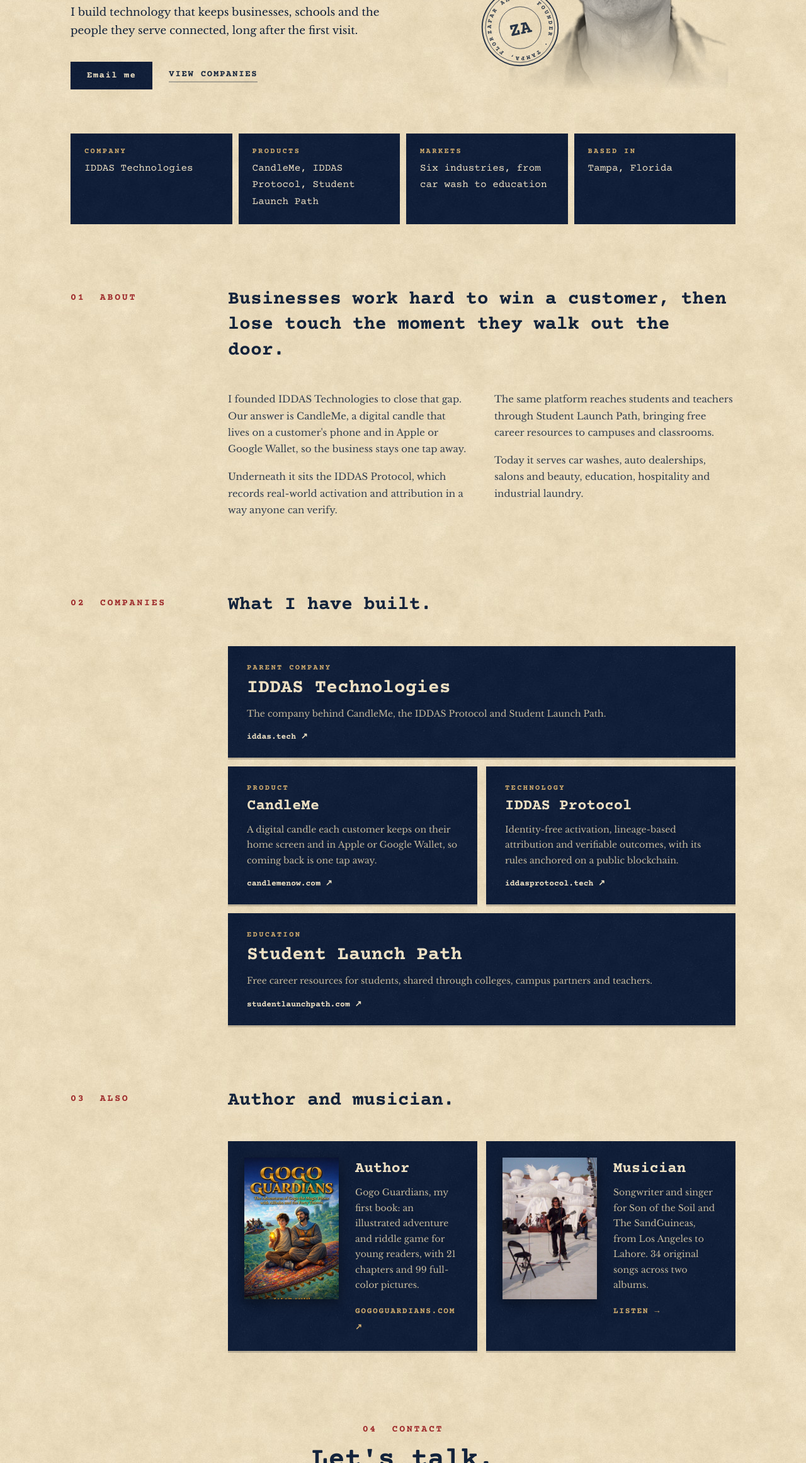
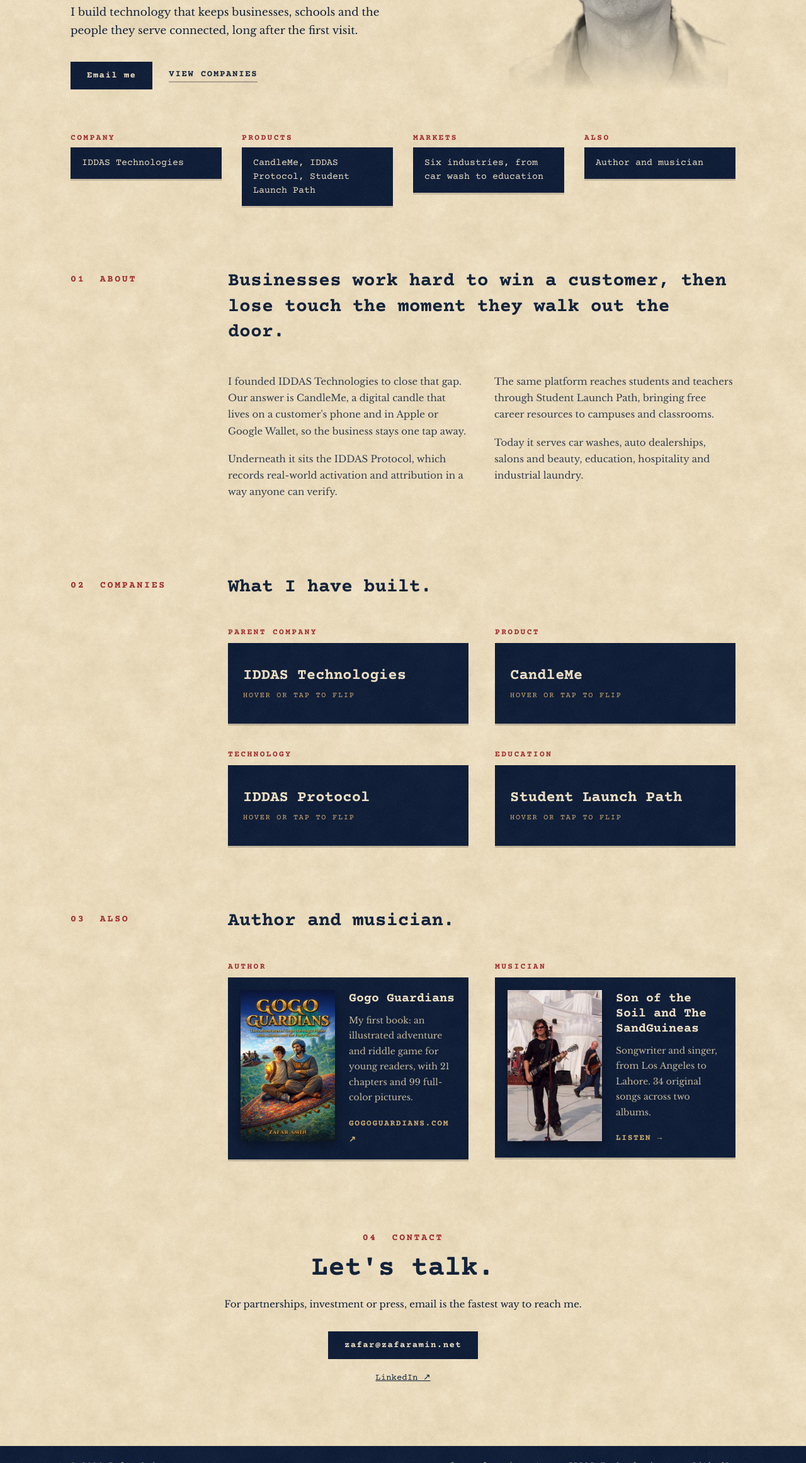
Before and after one commit to zafaramin1/zafaramin-net, a plain HTML site: page index.html in a window 1280 px wide. Shown: the part 477-2800 px from the top of the page at 63% size. Drawn offline with nearby package versions, Linux system fonts and the light colour scheme.

Commit message:
Version 7 live: red seal by name, no Tampa, smaller spaced blocks, flip cards, full book cover, closer stage photo
Co-Authored-By: Claude Opus 5.5 <noreply@anthropic.com>
Claude-Session: https://claude.ai/code/session_015buZBYE2VfpAMGZBf1rHnA

```diff
--- a/index.html
+++ b/index.html
@@ -22,7 +22,7 @@ header b{font:700 16px "Courier Prime",monospace;letter-spacing:.24em;color:var(
 /* hero */
 .hero{display:grid;grid-template-columns:1.25fr .75fr;gap:64px;align-items:end;padding:90px 0 70px}
 .hero .label{font-size:17px}
-.hero h1{font:700 clamp(34px,4.8vw,66px)/1.05 "Courier Prime",monospace;color:var(--ink);margin:16px 0 24px;letter-spacing:-.01em;white-space:nowrap}
+.hero h1{font:700 clamp(34px,4.8vw,66px)/1.05 "Courier Prime",monospace;color:var(--ink);letter-spacing:-.01em;white-space:nowrap}
 .hero p{font-size:17px;line-height:1.7;color:var(--ink);max-width:540px;margin:0 0 34px}
 .cta{display:flex;gap:26px;align-items:center;flex-wrap:wrap}
 .btn{display:inline-block;padding:14px 26px;background:var(--navy) url(img/navy-texture.jpg);background-size:512px;color:var(--cream);text-decoration:none;font:700 14px "Courier Prime",monospace;letter-spacing:.1em;transition:filter .2s}
@@ -31,12 +31,13 @@ header b{font:700 16px "Courier Prime",monospace;letter-spacing:.24em;color:var(
 .portrait{aspect-ratio:4/5;position:relative}
 .portrait img{width:100%;height:100%;object-fit:cover;display:block;filter:grayscale(1) sepia(.18) contrast(1.05);
  -webkit-mask-image:linear-gradient(to bottom,#000 72%,transparent 100%);mask-image:linear-gradient(to bottom,#000 72%,transparent 100%)}
-.seal{position:absolute;left:-34px;bottom:34px;width:128px;height:128px;transform:rotate(-12deg);opacity:.9}
+.namerow{display:flex;align-items:center;gap:26px;margin:16px 0 24px}.namerow h1{margin:0}
+.seal{width:104px;height:104px;flex:none;transform:rotate(-12deg);opacity:.92}
 /* facts */
-.facts{display:grid;grid-template-columns:repeat(4,1fr);gap:10px}
-.facts div{padding:22px 22px 24px}
-.facts span{display:block;font:700 12px "Courier Prime",monospace;letter-spacing:.2em;text-transform:uppercase;color:var(--gold);margin-bottom:6px}
-.facts strong{font:400 16px/1.45 "Courier Prime",monospace;color:var(--cream)}
+.facts{display:grid;grid-template-columns:repeat(4,1fr);gap:32px}
+.facts .box{padding:14px 18px;box-shadow:0 3px 0 rgba(0,0,0,.15)}
+.facts span{display:block;font:700 13px "Courier Prime",monospace;letter-spacing:.18em;text-transform:uppercase;color:var(--red);margin-bottom:8px}
+.facts strong{display:block;font:400 15px/1.45 "Courier Prime",monospace;color:var(--cream)}
 /* sections */
 section{padding:100px 0 0}
 .sh{display:grid;grid-template-columns:210px 1fr;gap:40px;margin-bottom:44px}
@@ -44,37 +45,42 @@ section{padding:100px 0 0}
 .sh h2{font:700 clamp(22px,2.6vw,30px)/1.35 "Courier Prime",monospace;color:var(--ink);margin:0;max-width:820px}
 .body{display:grid;grid-template-columns:210px 1fr 1fr;gap:40px}
 .body p{margin:0 0 18px}
-/* companies: navy blocks on tan */
-.cos{display:grid;grid-template-columns:1fr 1fr;gap:14px;margin-left:250px}
-.co{display:flex;flex-direction:column;padding:28px 30px 26px;text-decoration:none;box-shadow:0 3px 0 rgba(0,0,0,.18);transition:transform .2s,filter .2s}
-.co:hover{transform:translateY(-3px);filter:brightness(1.15)}
-.co .k{font:700 12px "Courier Prime",monospace;letter-spacing:.2em;text-transform:uppercase;color:var(--gold)}
-.co h3{font:700 24px/1.2 "Courier Prime",monospace;color:var(--cream);margin:8px 0 10px}
-.co p{margin:0;font-size:14px;color:var(--cream2);flex:1}
-.co i{font:700 13px "Courier Prime",monospace;font-style:normal;color:var(--cream);margin-top:16px}
-.co.lead{grid-column:1/-1}.co.lead h3{font-size:30px}
+/* companies: flip cards */
+.cos{display:grid;grid-template-columns:1fr 1fr;gap:42px 42px;margin-left:250px}
+.flip .k{display:block;font:700 13px "Courier Prime",monospace;letter-spacing:.18em;text-transform:uppercase;color:var(--red);margin-bottom:10px}
+.card{position:relative;height:128px;perspective:1100px;cursor:pointer;outline:none}
+.inner{position:absolute;inset:0;transition:transform .7s cubic-bezier(.3,.7,.2,1);transform-style:preserve-3d}
+.card:hover .inner,.card.on .inner,.card:focus-visible .inner{transform:rotateY(180deg)}
+.face{position:absolute;inset:0;backface-visibility:hidden;-webkit-backface-visibility:hidden;padding:20px 24px;display:flex;flex-direction:column;justify-content:center;box-shadow:0 3px 0 rgba(0,0,0,.18)}
+.face h3{font:700 24px/1.2 "Courier Prime",monospace;color:var(--cream);margin:0}
+.face small{font:400 12px "Courier Prime",monospace;letter-spacing:.14em;text-transform:uppercase;color:var(--gold);margin-top:10px}
+.back{transform:rotateY(180deg)}
+.back p{margin:0 0 10px;font-size:13.5px;line-height:1.6;color:var(--cream2)}
+.back a{font:700 13px "Courier Prime",monospace;color:var(--cream);text-decoration:none}.back a:hover{text-decoration:underline}
+.flip.wide{grid-column:1/-1}.flip.wide .face h3{font-size:28px}
 /* also: navy blocks with big pictures */
-.also{display:grid;grid-template-columns:1fr 1fr;gap:14px;margin-left:250px}
-.al{display:flex;gap:26px;align-items:flex-start;padding:26px;text-decoration:none;box-shadow:0 3px 0 rgba(0,0,0,.18);transition:transform .2s,filter .2s}
+.also{display:grid;grid-template-columns:1fr 1fr;gap:42px;margin-left:250px}
+.also .k{display:block;font:700 13px "Courier Prime",monospace;letter-spacing:.18em;text-transform:uppercase;color:var(--red);margin-bottom:10px}
+.al{display:flex;gap:22px;align-items:flex-start;padding:20px;text-decoration:none;box-shadow:0 3px 0 rgba(0,0,0,.18);transition:transform .2s,filter .2s}
 .al:hover{transform:translateY(-3px);filter:brightness(1.15)}
-.al img{width:150px;height:225px;object-fit:cover;object-position:top;flex:none;box-shadow:0 6px 18px rgba(0,0,0,.4)}
-.al h4{font:700 24px/1.2 "Courier Prime",monospace;color:var(--cream);margin:4px 0 10px}
+.al img{width:150px;height:240px;object-fit:cover;flex:none;box-shadow:0 6px 18px rgba(0,0,0,.4)}
+.al h4{font:700 20px/1.2 "Courier Prime",monospace;color:var(--cream);margin:2px 0 10px}
 .al p{margin:0 0 14px;font-size:14px;color:var(--cream2)}
 .al span{font:700 13px "Courier Prime",monospace;letter-spacing:.12em;text-transform:uppercase;color:var(--gold)}
 /* contact on tan */
 .contact{padding:110px 0 100px;text-align:center}
 .contact h2{font:700 clamp(30px,3.6vw,44px)/1.1 "Courier Prime",monospace;color:var(--ink);margin:14px 0 18px}
-.contact p{max-width:540px;margin:0 auto 30px;color:var(--ink)}
+.contact p{max-width:760px;margin:0 auto 30px;color:var(--ink)}
 .contact .small{margin:20px auto 0;font:400 14px "Courier Prime",monospace}
 footer{padding:24px 0 30px;font:400 13px "Courier Prime",monospace;letter-spacing:.06em}
 footer .wrap{display:flex;justify-content:space-between;gap:20px;flex-wrap:wrap}
 footer a{text-decoration:none}footer a:hover{color:var(--cream)}
 @media(max-width:900px){
  .wrap{padding:0 20px}header .nav{display:none}
- .hero{grid-template-columns:1fr;gap:36px;padding:48px 0 52px}.portrait{max-width:280px;order:-1}.seal{left:-10px;width:96px;height:96px}
+ .hero{grid-template-columns:1fr;gap:36px;padding:48px 0 52px}.portrait{max-width:280px;order:-1}
  .facts{grid-template-columns:1fr 1fr}
  section{padding-top:70px}.sh,.body{grid-template-columns:1fr;gap:12px}.sh{margin-bottom:24px}.body>div:first-child{display:none}
- .cos,.also{grid-template-columns:1fr;margin-left:0}
+ .cos,.also{grid-template-columns:1fr;margin-left:0;gap:30px}.facts{gap:20px}.namerow{gap:14px}.seal{width:72px;height:72px}
  .al{flex-direction:column}.al img{width:100%;height:auto;aspect-ratio:3/4;max-width:240px}
 }
 </style></head>
@@ -86,23 +92,24 @@ footer a{text-decoration:none}footer a:hover{color:var(--cream)}
 <div class="hero">
   <div>
     <span class="label">Founder, IDDAS Technologies</span>
-    <h1>Zafar Amin</h1>
+    <div class="namerow"><h1>Zafar Amin</h1>
+  <svg class="seal" viewBox="0 0 200 200" aria-hidden="true"><defs><path id="ring" d="M100,100 m-72,0 a72,72 0 1,1 144,0 a72,72 0 1,1 -144,0"/></defs>
+   <circle cx="100" cy="100" r="94" fill="none" stroke="#9e2a2b" stroke-width="3"/><circle cx="100" cy="100" r="86" fill="none" stroke="#9e2a2b" stroke-width="1.2"/>
+   <circle cx="100" cy="100" r="52" fill="none" stroke="#9e2a2b" stroke-width="1.2"/>
+   <text font-family="Courier Prime,monospace" font-weight="700" font-size="13.5" letter-spacing="2.2" fill="#9e2a2b"><textPath href="#ring">ZAFAR AMIN &#183; THE FOUNDER &#183; ZAFAR AMIN &#183; THE FOUNDER &#183;</textPath></text>
+   <text x="100" y="116" text-anchor="middle" font-family="Courier Prime,monospace" font-weight="700" font-size="46" fill="#9e2a2b">ZA</text></svg></div>
     <p>I build technology that keeps businesses, schools and the people they serve connected, long after the first visit.</p>
     <div class="cta"><a class="btn" href="mailto:zafar@zafaramin.net">Email me</a><a class="lnk" href="#companies">View companies</a></div>
   </div>
   <div class="portrait"><img src="img/zafar-bw.png" alt="Zafar Amin">
-  <svg class="seal" viewBox="0 0 200 200" aria-hidden="true"><defs><path id="ring" d="M100,100 m-72,0 a72,72 0 1,1 144,0 a72,72 0 1,1 -144,0"/></defs>
-   <circle cx="100" cy="100" r="94" fill="none" stroke="#13233b" stroke-width="3"/><circle cx="100" cy="100" r="86" fill="none" stroke="#13233b" stroke-width="1.2"/>
-   <circle cx="100" cy="100" r="52" fill="none" stroke="#13233b" stroke-width="1.2"/>
-   <text font-family="Courier Prime,monospace" font-weight="700" font-size="15" letter-spacing="4.2" fill="#13233b"><textPath href="#ring">ZAFAR AMIN &#183; FOUNDER &#183; TAMPA, FLORIDA &#183;</textPath></text>
-   <text x="100" y="116" text-anchor="middle" font-family="Courier Prime,monospace" font-weight="700" font-size="46" fill="#13233b">ZA</text></svg></div>
+</div>
 </div>
 
 <div class="facts">
-  <div class="navy"><span>Company</span><strong>IDDAS Technologies</strong></div>
-  <div class="navy"><span>Products</span><strong>CandleMe, IDDAS Protocol, Student Launch Path</strong></div>
-  <div class="navy"><span>Markets</span><strong>Six industries, from car wash to education</strong></div>
-  <div class="navy"><span>Based in</span><strong>Tampa, Florida</strong></div>
+  <div><span>Company</span><strong class="box navy">IDDAS Technologies</strong></div>
+  <div><span>Products</span><strong class="box navy">CandleMe, IDDAS Protocol, Student Launch Path</strong></div>
+  <div><span>Markets</span><strong class="box navy">Six industries, from car wash to education</strong></div>
+  <div><span>Also</span><strong class="box navy">Author and musician</strong></div>
 </div>
 
 <section id="about">
@@ -116,29 +123,38 @@ footer a{text-decoration:none}footer a:hover{color:var(--cream)}
 <section id="companies">
   <div class="sh"><span class="label">02 &nbsp;Companies</span><h2>What I have built.</h2></div>
   <div class="cos">
-    <a class="co lead navy" href="https://iddas.tech" target="_blank" rel="noopener"><span class="k">Parent company</span><h3>IDDAS Technologies</h3><p>The company behind CandleMe, the IDDAS Protocol and Student Launch Path.</p><i>iddas.tech &#8599;</i></a>
-    <a class="co navy" href="https://candlemenow.com/showcase" target="_blank" rel="noopener"><span class="k">Product</span><h3>CandleMe</h3><p>A digital candle each customer keeps on their home screen and in Apple or Google Wallet, so coming back is one tap away.</p><i>candlemenow.com &#8599;</i></a>
-    <a class="co navy" href="https://iddasprotocol.tech" target="_blank" rel="noopener"><span class="k">Technology</span><h3>IDDAS Protocol</h3><p>Identity-free activation, lineage-based attribution and verifiable outcomes, with its rules anchored on a public blockchain.</p><i>iddasprotocol.tech &#8599;</i></a>
-    <a class="co lead navy" href="https://studentlaunchpath.com" target="_blank" rel="noopener"><span class="k">Education</span><h3>Student Launch Path</h3><p>Free career resources for students, shared through colleges, campus partners and teachers.</p><i>studentlaunchpath.com &#8599;</i></a>
+    <div class="flip"><span class="k">Parent company</span><div class="card" tabindex="0"><div class="inner">
+      <div class="face navy"><h3>IDDAS Technologies</h3><small>Hover or tap to flip</small></div>
+      <div class="face back navy"><p>The company behind CandleMe, the IDDAS Protocol and Student Launch Path.</p><a href="https://iddas.tech" target="_blank" rel="noopener">iddas.tech &#8599;</a></div></div></div></div>
+    <div class="flip"><span class="k">Product</span><div class="card" tabindex="0"><div class="inner">
+      <div class="face navy"><h3>CandleMe</h3><small>Hover or tap to flip</small></div>
+      <div class="face back navy"><p>A digital candle each customer keeps on their home screen and in Apple or Google Wallet, so coming back is one tap away.</p><a href="https://candlemenow.com/showcase" target="_blank" rel="noopener">candlemenow.com &#8599;</a></div></div></div></div>
+    <div class="flip"><span class="k">Technology</span><div class="card" tabindex="0"><div class="inner">
+      <div class="face navy"><h3>IDDAS Protocol</h3><small>Hover or tap to flip</small></div>
+      <div class="face back navy"><p>Identity-free activation, lineage-based attribution and verifiable outcomes, with its rules anchored on a public blockchain.</p><a href="https://iddasprotocol.tech" target="_blank" rel="noopener">iddasprotocol.tech &#8599;</a></div></div></div></div>
+    <div class="flip"><span class="k">Education</span><div class="card" tabindex="0"><div class="inner">
+      <div class="face navy"><h3>Student Launch Path</h3><small>Hover or tap to flip</small></div>
+      <div class="face back navy"><p>Free career resources for students, shared through colleges, campus partners and teachers.</p><a href="https://studentlaunchpath.com" target="_blank" rel="noopener">studentlaunchpath.com &#8599;</a></div></div></div></div>
   </div>
 </section>
 
 <section>
   <div class="sh"><span class="label">03 &nbsp;Also</span><h2>Author and musician.</h2></div>
   <div class="also">
-    <a class="al navy" href="https://gogoguardians.com" target="_blank" rel="noopener"><img src="img/gogo-cover.jpg" alt="Gogo Guardians book cover"><div><h4>Author</h4><p>Gogo Guardians, my first book: an illustrated adventure and riddle game for young readers, with 21 chapters and 99 full-color pictures.</p><span>gogoguardians.com &#8599;</span></div></a>
-    <a class="al navy" href="music/"><img src="music/img/lahore-2006.jpg" alt="Zafar Amin on stage in Lahore"><div><h4>Musician</h4><p>Songwriter and singer for Son of the Soil and The SandGuineas, from Los Angeles to Lahore. 34 original songs across two albums.</p><span>Listen &rarr;</span></div></a>
+    <div><span class="k">Author</span><a class="al navy" href="https://gogoguardians.com" target="_blank" rel="noopener"><img src="img/gogo-cover.jpg" alt="Gogo Guardians book cover"><div><h4>Gogo Guardians</h4><p>My first book: an illustrated adventure and riddle game for young readers, with 21 chapters and 99 full-color pictures.</p><span>gogoguardians.com &#8599;</span></div></a></div>
+    <div><span class="k">Musician</span><a class="al navy" href="music/"><img src="img/lahore-stage.jpg" alt="Zafar Amin on stage in Lahore"><div><h4>Son of the Soil and The SandGuineas</h4><p>Songwriter and singer, from Los Angeles to Lahore. 34 original songs across two albums.</p><span>Listen &rarr;</span></div></a></div>
   </div>
 </section>
 
 <div class="contact" id="contact">
   <span class="label">04 &nbsp;Contact</span>
   <h2>Let's talk.</h2>
-  <p>For partnerships, investment or press, email is the fastest way to reach me.</p>
+  <p>For partnerships, investment or press, email is the fastest way to reach&nbsp;me.</p>
   <a class="btn" href="mailto:zafar@zafaramin.net">zafar@zafaramin.net</a>
   <p class="small"><a href="https://www.linkedin.com/in/zafar-amin/" target="_blank" rel="noopener">LinkedIn &#8599;</a></p>
 </div>
 </div>
 </main>
 <footer class="navy"><div class="wrap"><span>&copy; 2026 Zafar Amin</span><span><a href="mailto:zafar@zafaramin.net">zafar@zafaramin.net</a> &nbsp;·&nbsp; <a href="https://iddas.tech" target="_blank" rel="noopener">IDDAS Technologies</a> &nbsp;·&nbsp; <a href="https://www.linkedin.com/in/zafar-amin/" target="_blank" rel="noopener">LinkedIn</a></span></div></footer>
+<script>document.querySelectorAll('.card').forEach(function(c){c.addEventListener('click',function(e){if(e.target.closest('a'))return;c.classList.toggle('on')});c.addEventListener('keydown',function(e){if(e.key==='Enter'||e.key===' '){e.preventDefault();c.classList.toggle('on')}})});</script>
 </body></html>
```
Also changed, not shown: v7/index.html (added, +157 -0 lines), img/lahore-stage.jpg (added).
